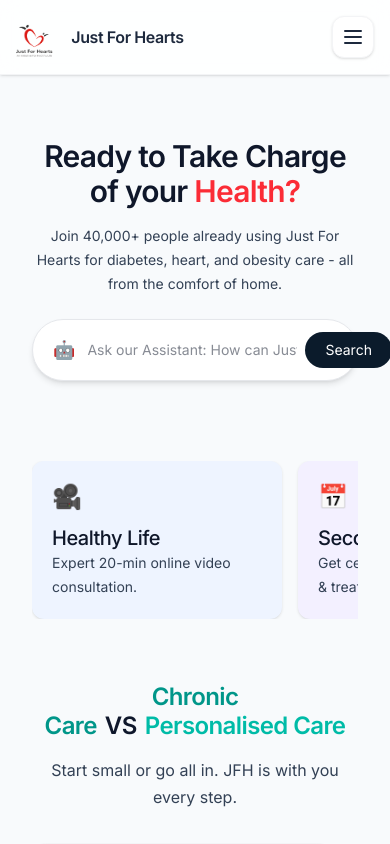
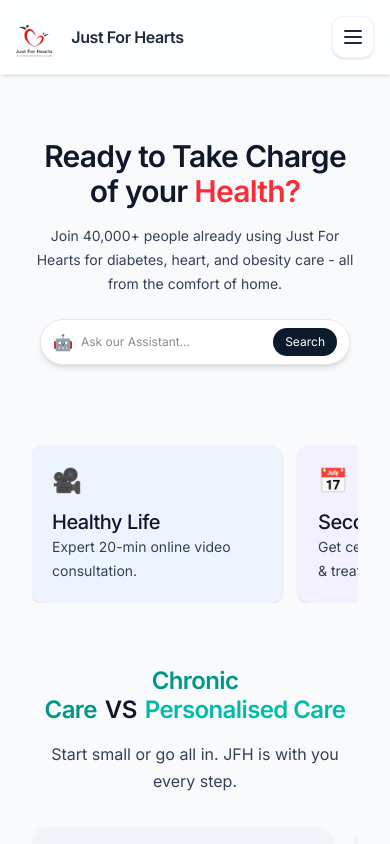
Before and after one commit to pranavpatildz/Just-For-Hearts, a Next.js app: page / in a window 390 px wide. Shown: the top 844 px of the page. Built offline with nearby package versions, Linux system fonts and the light colour scheme; no server answers; the database is empty.

Commit message:
03-04-2026 19:30:00 Hero section updated with new design and content.

```diff
--- a/components/public/Hero.tsx
+++ b/components/public/Hero.tsx
@@ -87,24 +87,27 @@
           heart, and obesity care - all from the comfort of home.
         </p>
 
-        <div className="group relative mt-6 w-full max-w-2xl">
+        <div className="group relative mt-6 w-full max-w-2xl px-2 md:px-0">
           <div
             id="ai-bar"
-            className="flex cursor-pointer items-center rounded-full border border-gray-200 bg-white px-5 py-3 shadow-md transition-all duration-300 hover:shadow-lg"
+            className="flex w-full items-center gap-2 rounded-full border border-gray-200 bg-white px-3 py-2 shadow-md transition-all duration-300 hover:shadow-lg md:px-5 md:py-3"
           >
-            <span className="mr-3 text-lg text-blue-500" aria-hidden="true">
+            <span
+              className="shrink-0 text-base text-blue-500 md:text-lg"
+              aria-hidden="true"
+            >
               🤖
             </span>
 
             <input
               type="text"
-              placeholder="Ask our Assistant: How can Just For Hearts help you today?"
-              className="flex-1 cursor-pointer bg-transparent text-sm outline-none"
+              placeholder="Ask our Assistant..."
+              className="min-w-0 flex-1 cursor-pointer truncate bg-transparent text-xs outline-none md:text-sm"
               disabled
             />
 
             <button
-              className="ml-2 rounded-full bg-[#0B1B2B] px-5 py-2 text-sm text-white"
+              className="shrink-0 rounded-full bg-[#0B1B2B] px-3 py-1.5 text-xs text-white md:px-5 md:py-2 md:text-sm"
               disabled
               type="button"
             >
@@ -114,7 +117,7 @@
 
           <div
             id="ai-tooltip"
-            className="pointer-events-none absolute left-1/2 mt-3 -translate-x-1/2 scale-95 rounded-lg bg-[#0B1B2B] px-4 py-2 text-xs text-white opacity-0 shadow-lg transition-all duration-300 group-hover:opacity-100 group-hover:scale-100"
+            className="pointer-events-none absolute left-1/2 mt-3 w-[90%] -translate-x-1/2 scale-95 rounded-lg bg-[#0B1B2B] px-3 py-2 text-center text-xs text-white opacity-0 shadow-lg transition-all duration-300 group-hover:opacity-100 group-hover:scale-100 md:w-auto"
           >
             🤖 Our AI Assistant is training! This feature will be live soon.
           </div>
```
